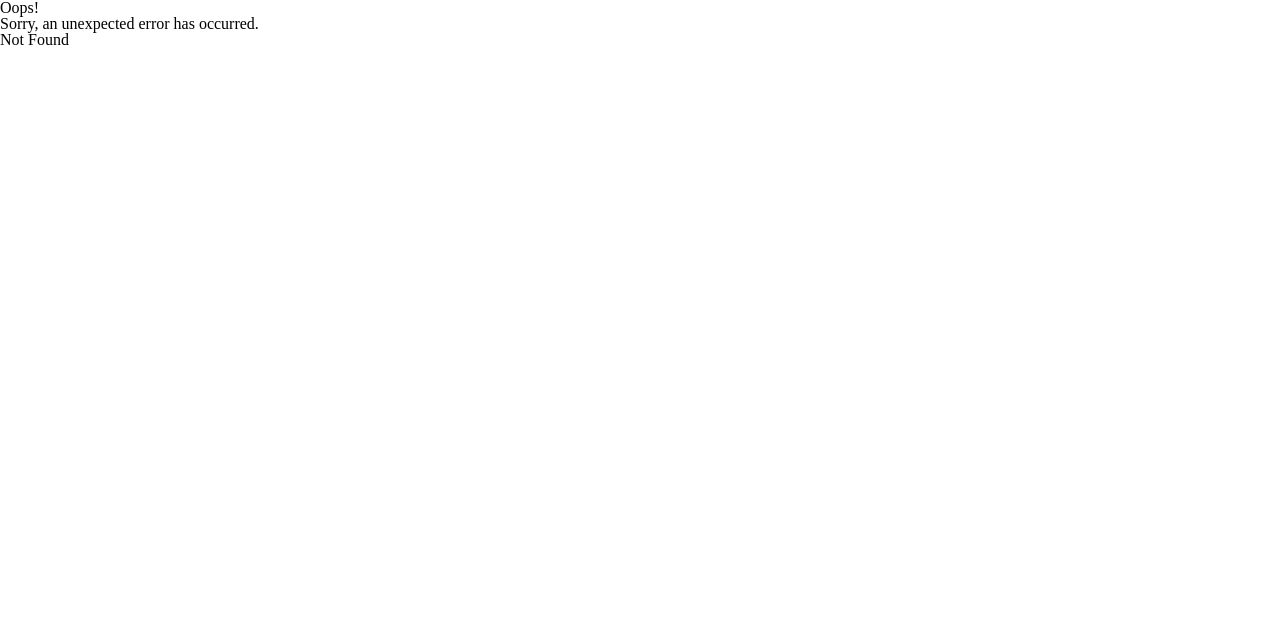
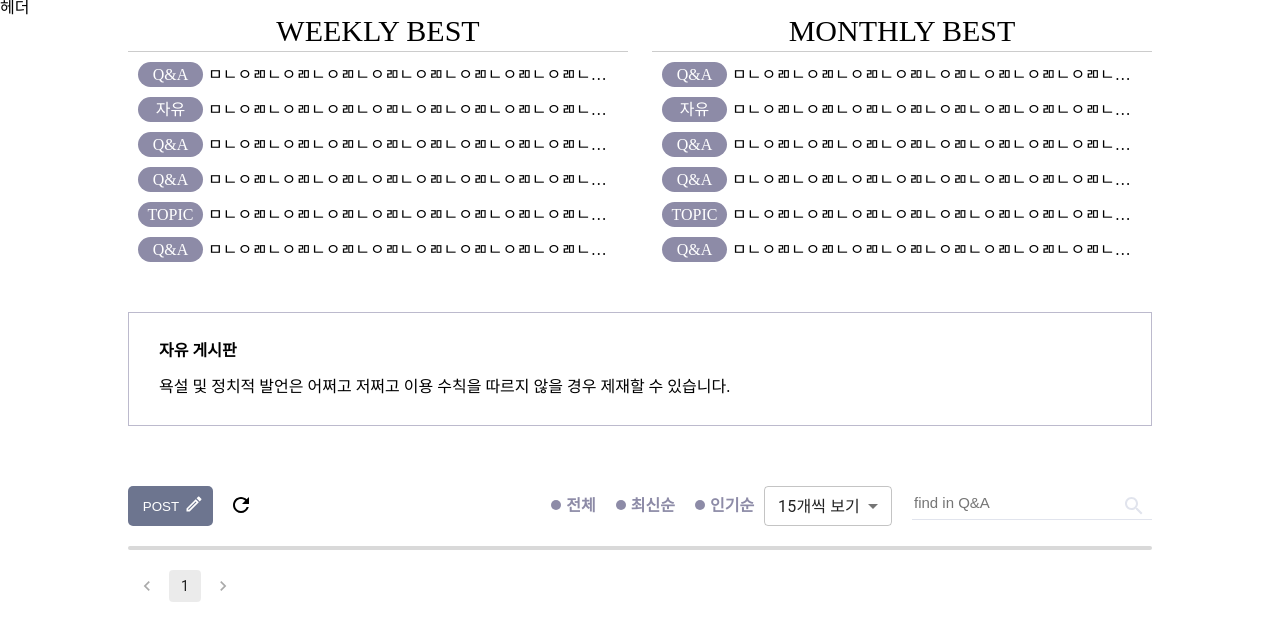
Before and after one commit to ChatCode9/ChatCode-frontend, a React (Vite) app: page /board/free in a window 1280 px wide. Before the commit this address had no page. Shown: the top 640 px of the page. Built offline with nearby package versions, Linux system fonts and the light colour scheme; no server answers.

Commit message:
feat: 자유게시판 퍼블리싱

```diff
--- a/src/components/board/BoardController/index.tsx
+++ b/src/components/board/BoardController/index.tsx
@@ -5,9 +5,10 @@ import SearchOutlinedIcon from '@mui/icons-material/SearchOutlined';
 
 interface Props {
   filters: string[];
+  extra?: React.ReactNode;
 }
 
-function BoardController({ filters }: Props) {
+function BoardController({ filters, extra }: Props) {
   return (
     <Container>
       <Wrapper>
@@ -29,7 +30,7 @@ function BoardController({ filters }: Props) {
             </FilterItem>
           ))}
         </FilterList>
-
+        {extra && <div className="extra">{extra}</div>}
         <SearchForm>
           <SearchInput type="text" placeholder="find in Q&A" />
           <SearchButton type="submit">
@@ -48,6 +49,10 @@ const Container = styled.div`
   display: flex;
   align-items: center;
   justify-content: space-between;
+
+  .extra {
+    margin-left: 10px;
+  }
 `;
 
 const Wrapper = styled.div`
--- a/src/components/board/BoardInfo/index.tsx
+++ b/src/components/board/BoardInfo/index.tsx
@@ -1,10 +1,15 @@
 import styled from 'styled-components';
 
-function BoardInfo() {
+interface Props {
+  title: string;
+  description: string;
+}
+
+function BoardInfo({ title, description }: Props) {
   return (
     <Container>
-      <div className="title">Q&A 게시판</div>
-      <p>질문은 정중하게~~ 어쩌고 저쩌고 이용 수칙을 따르지 않을 경우 제재할 수 있습니다.</p>
+      <div className="title">{title}</div>
+      <p>{description}</p>
     </Container>
   );
 }
@@ -19,5 +24,6 @@ const Container = styled.div`
 
   .title {
     margin-bottom: 20px;
+    font-weight: 700;
   }
 `;
--- /dev/null
+++ b/src/components/board/Pagination/index.tsx
@@ -0,0 +1,16 @@
+import styled from 'styled-components';
+import Pagination from '@mui/material/Pagination';
+
+function PaginationRounded() {
+  return (
+    <Wrapper>
+      <Pagination count={1} shape="rounded" />
+    </Wrapper>
+  );
+}
+
+export default PaginationRounded;
+
+const Wrapper = styled.div`
+  margin-top: 20px;
+`;
--- a/src/main.tsx
+++ b/src/main.tsx
@@ -11,6 +11,7 @@ import GlobalStyle from './styles/GlobalStyle.tsx';
 import ErrorPage from './pages/ErrorPage.tsx';
 import PostWritePage from './pages/PostWritePage.tsx';
 import QuestionBoardPage from './pages/QuestionBoardPage.tsx';
+import FreeBoardPage from './pages/FreeBoardPage.tsx';
 
 // TODO: 추후 논의
 const router = createBrowserRouter([
@@ -22,6 +23,10 @@ const router = createBrowserRouter([
       {
         path: '/board/question',
         element: <QuestionBoardPage />,
+      },
+      {
+        path: '/board/free',
+        element: <FreeBoardPage />,
       },
       {
         path: '/write',
--- /dev/null
+++ b/src/pages/FreeBoardPage.tsx
@@ -0,0 +1,45 @@
+import styled from 'styled-components';
+import Select from '@mui/material/Select';
+import MenuItem from '@mui/material/MenuItem';
+import PickFlow from '../components/board/PickFlow';
+import BoardInfo from '../components/board/BoardInfo';
+import BoardController from '../components/board/BoardController';
+import PaginationRounded from '../components/board/Pagination';
+import Divider from '../components/board/Divider';
+
+const filters = ['전체', '최신순', '인기순'];
+
+function FreeBoardPage() {
+  return (
+    <Container>
+      <PickFlow />
+      <BoardInfo
+        title="자유 게시판"
+        description="욕설 및 정치적 발언은 어쩌고 저쩌고 이용 수칙을 따르지 않을 경우 제재할 수 있습니다."
+      />
+      <BoardController
+        filters={filters}
+        extra={
+          <Select
+            displayEmpty
+            inputProps={{ 'aria-label': 'Without label' }}
+            size="small"
+            value={15}
+            onClick={() => {}}
+          >
+            <MenuItem value={15}>15개씩 보기</MenuItem>
+          </Select>
+        }
+      />
+      <Divider />
+      <PaginationRounded />
+    </Container>
+  );
+}
+
+export default FreeBoardPage;
+
+const Container = styled.div`
+  max-width: 1024px;
+  margin: 0 auto;
+`;
--- a/src/pages/QuestionBoardPage.tsx
+++ b/src/pages/QuestionBoardPage.tsx
@@ -4,6 +4,7 @@ import BoardInfo from '../components/board/BoardInfo';
 import BoardController from '../components/board/BoardController';
 import Divider from '../components/board/Divider';
 import QuestionBoardList from '../components/board/QuestionBoardList';
+import PaginationRounded from '../components/board/Pagination';
 
 const filters = ['전체', '최신순', '인기순', '해결 대기', '해결 완료'];
 
@@ -11,10 +12,14 @@ function QuestionBoardPage() {
   return (
     <Container>
       <PickFlow />
-      <BoardInfo />
+      <BoardInfo
+        title="Q&A 게시판"
+        description="질문은 정중하게~~ 어쩌고 저쩌고 이용 수칙을 따르지 않을 경우 제재할 수 있습니다."
+      />
       <BoardController filters={filters} />
       <Divider />
       <QuestionBoardList />
+      <PaginationRounded />
     </Container>
   );
 }
```
Also changed, not shown: src/components/board/FreeBoardList/index.tsx (added, +36 -0 lines).
